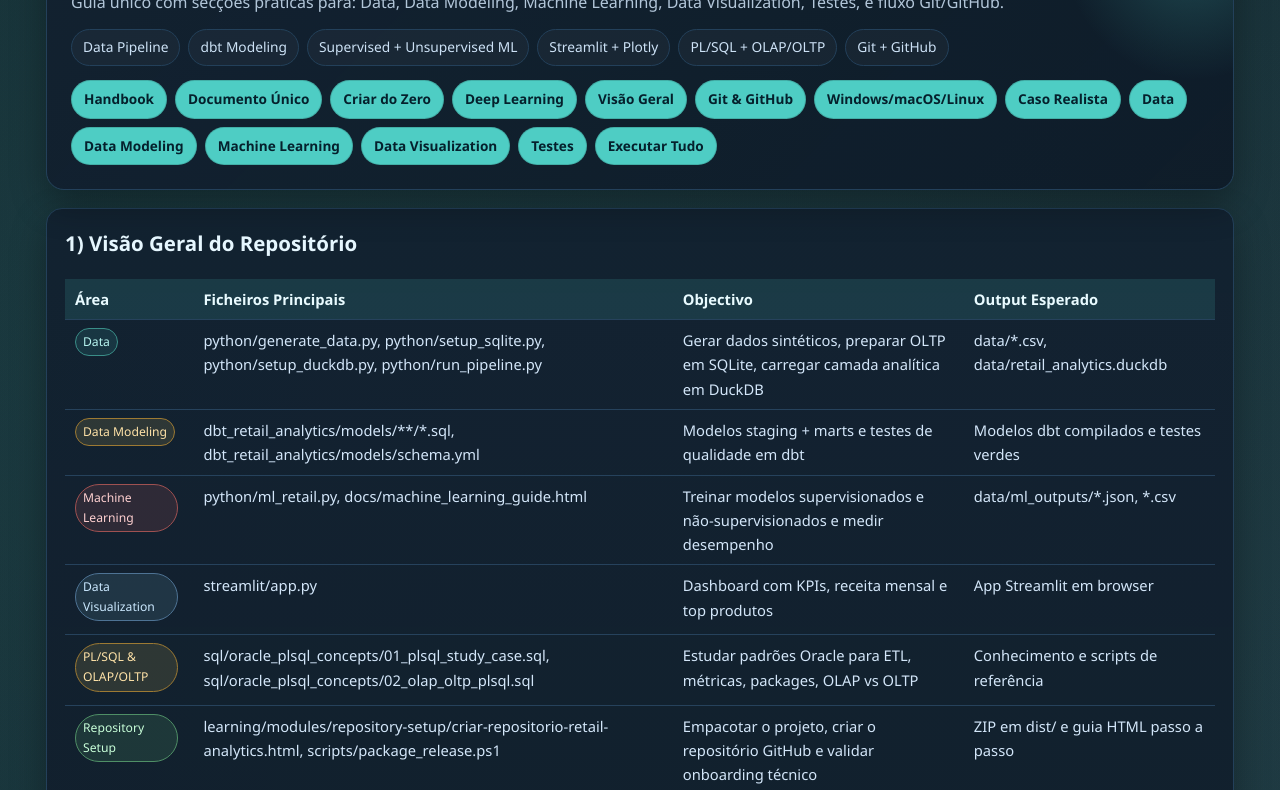
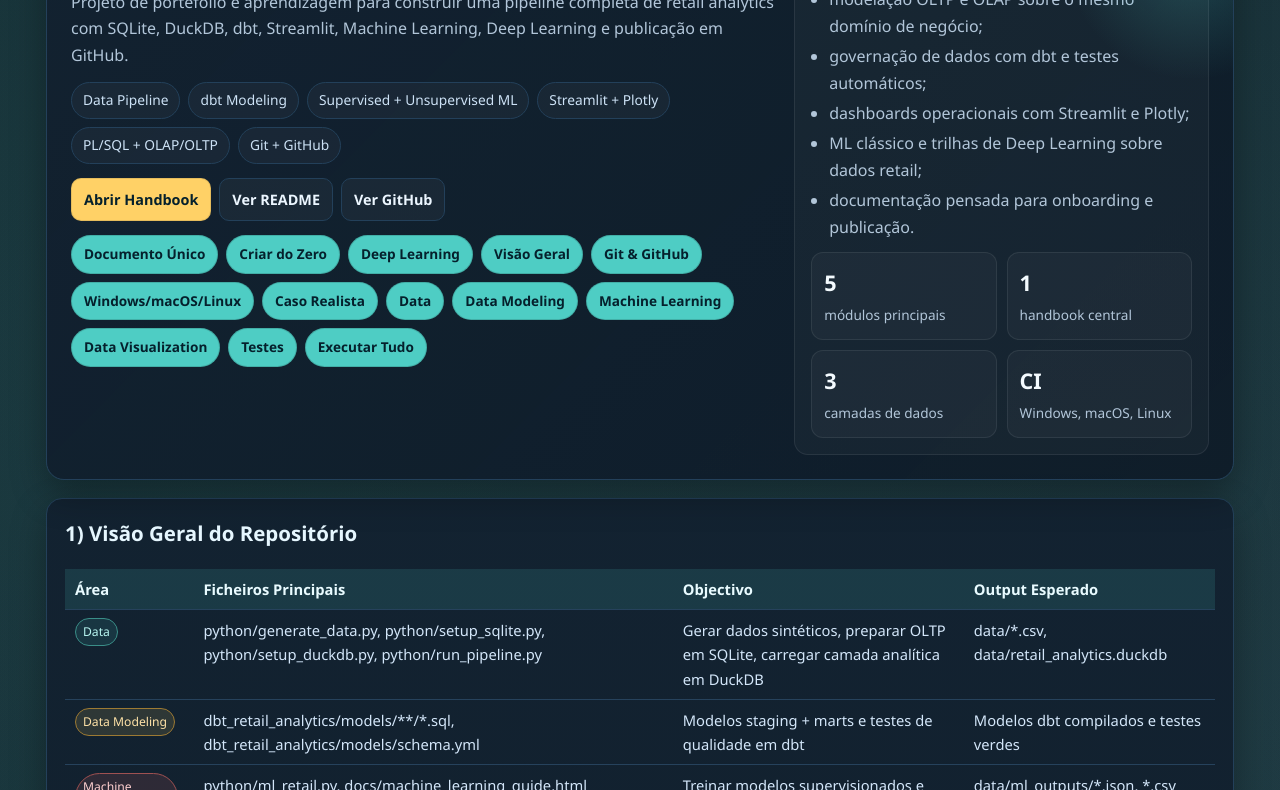
Before and after one commit to JoseCCFerreira/retail-analytics-learning-repo, a website: page index.html in a window 1280 px wide. Shown: the part 112-902 px from the top of the page. Drawn offline with Linux system fonts and the light colour scheme.

Commit message:
Polish portfolio entry pages

```diff
--- a/index.html
+++ b/index.html
@@ -105,6 +105,80 @@
     }
 
     .quick-nav a:hover { transform: translateY(-2px); filter: brightness(1.06); }
+
+    .hero-grid {
+      display: grid;
+      grid-template-columns: minmax(0, 1.7fr) minmax(300px, 1fr);
+      gap: 18px;
+      align-items: start;
+    }
+
+    .hero-panel {
+      border: 1px solid rgba(255,255,255,.08);
+      border-radius: 14px;
+      background: rgba(255,255,255,.03);
+      padding: 16px;
+    }
+
+    .hero-panel h3 {
+      margin: 0 0 8px;
+      color: #f2fbff;
+      font-size: 1rem;
+    }
+
+    .hero-panel ul {
+      margin: 0;
+      padding-left: 18px;
+    }
+
+    .hero-actions {
+      display: flex;
+      flex-wrap: wrap;
+      gap: 8px;
+      margin-top: 14px;
+    }
+
+    .hero-actions a {
+      text-decoration: none;
+      border-radius: 10px;
+      padding: 9px 12px;
+      font-weight: 700;
+      font-size: .9rem;
+      border: 1px solid var(--line);
+      color: var(--text);
+      background: rgba(255,255,255,.04);
+    }
+
+    .hero-actions a.primary {
+      color: #05202c;
+      background: var(--accent-2);
+      border-color: rgba(0,0,0,.1);
+    }
+
+    .hero-stats {
+      display: grid;
+      gap: 10px;
+      grid-template-columns: repeat(2, minmax(0, 1fr));
+      margin-top: 12px;
+    }
+
+    .stat {
+      border: 1px solid rgba(255,255,255,.08);
+      border-radius: 12px;
+      background: rgba(255,255,255,.03);
+      padding: 12px;
+    }
+
+    .stat strong {
+      display: block;
+      font-size: 1.35rem;
+      color: #f4fbff;
+    }
+
+    .stat span {
+      color: var(--muted);
+      font-size: .85rem;
+    }
 
     .section {
       margin-top: 18px;
@@ -247,6 +321,8 @@
     @media (max-width: 780px) {
       .hero, .section { padding: 14px; border-radius: 14px; }
       .quick-nav a { padding: 6px 10px; }
+      .hero-grid { grid-template-columns: 1fr; }
+      .hero-stats { grid-template-columns: 1fr 1fr; }
     }
   </style>
 </head>
@@ -254,8 +330,10 @@
   <div class="wrap">
 
     <section class="hero">
-      <h1>Retail Analytics Hub — Tudo Centralizado</h1>
-      <p class="subtitle">Guia único com secções práticas para: Data, Data Modeling, Machine Learning, Data Visualization, Testes, e fluxo Git/GitHub.</p>
+      <div class="hero-grid">
+        <div>
+          <h1>Retail Analytics Hub</h1>
+          <p class="subtitle">Projeto de portefólio e aprendizagem para construir uma pipeline completa de retail analytics com SQLite, DuckDB, dbt, Streamlit, Machine Learning, Deep Learning e publicação em GitHub.</p>
 
           <div class="chips">
             <span class="chip">Data Pipeline</span>
@@ -266,8 +344,13 @@
             <span class="chip">Git + GitHub</span>
           </div>
 
+          <div class="hero-actions">
+            <a class="primary" href="docs/retail_analytics_handbook.html">Abrir Handbook</a>
+            <a href="README.md">Ver README</a>
+            <a href="https://github.com/JoseCCFerreira/retail-analytics-learning-repo">Ver GitHub</a>
+          </div>
+
           <div class="quick-nav">
-        <a href="docs/retail_analytics_handbook.html">Handbook</a>
             <a href="docs/retail_case_documento_unico.html">Documento Único</a>
             <a href="docs/criar_tudo_do_zero_retail_case.html">Criar do Zero</a>
             <a href="docs/aprender_deep_learning_pytorch_tensorflow.html">Deep Learning</a>
@@ -281,6 +364,26 @@
             <a href="#sec-viz">Data Visualization</a>
             <a href="#sec-tests">Testes</a>
             <a href="#sec-runall">Executar Tudo</a>
+          </div>
+        </div>
+
+        <aside class="hero-panel">
+          <h3>O que este repositório demonstra</h3>
+          <ul>
+            <li>modelação OLTP e OLAP sobre o mesmo domínio de negócio;</li>
+            <li>governação de dados com dbt e testes automáticos;</li>
+            <li>dashboards operacionais com Streamlit e Plotly;</li>
+            <li>ML clássico e trilhas de Deep Learning sobre dados retail;</li>
+            <li>documentação pensada para onboarding e publicação.</li>
+          </ul>
+
+          <div class="hero-stats">
+            <div class="stat"><strong>5</strong><span>módulos principais</span></div>
+            <div class="stat"><strong>1</strong><span>handbook central</span></div>
+            <div class="stat"><strong>3</strong><span>camadas de dados</span></div>
+            <div class="stat"><strong>CI</strong><span>Windows, macOS, Linux</span></div>
+          </div>
+        </aside>
       </div>
     </section>
 
@@ -345,7 +448,7 @@
       </div>
 
       <div class="callout ok">
-        Recomendação: usar esta página como "cockpit" do projecto e abrir os guias detalhados nas secções abaixo.
+        Se alguém abrir este repositório pela primeira vez, o melhor caminho é: <strong>Handbook</strong>, depois <strong>Quick Start no README</strong>, e só depois os guias mais específicos.
       </div>
 
       <div class="grid" style="margin-top:12px;">
```
Also changed, not shown: docs/retail_analytics_handbook.html (+48 -0 lines). Lines whose indentation alone changed are shown as unchanged.
